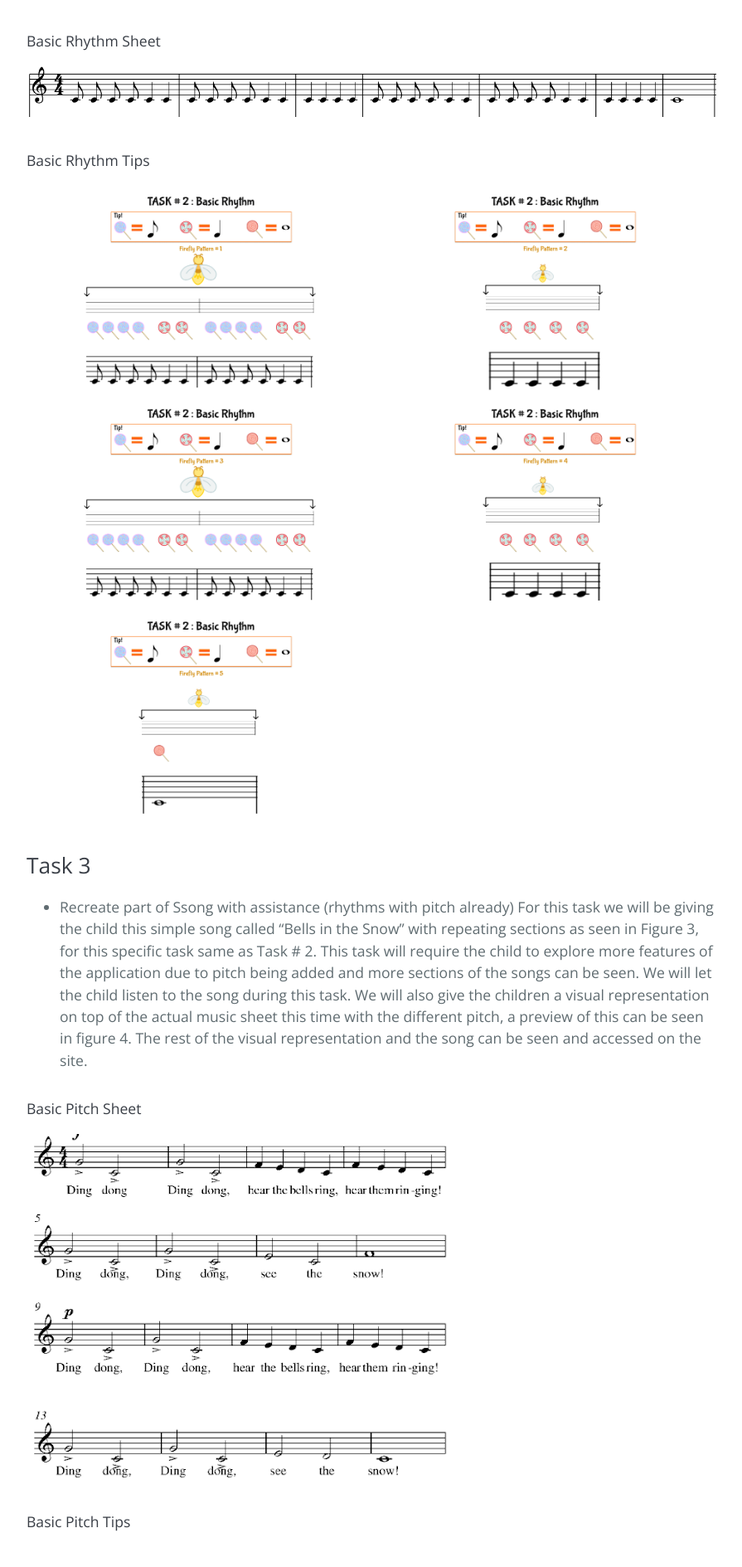
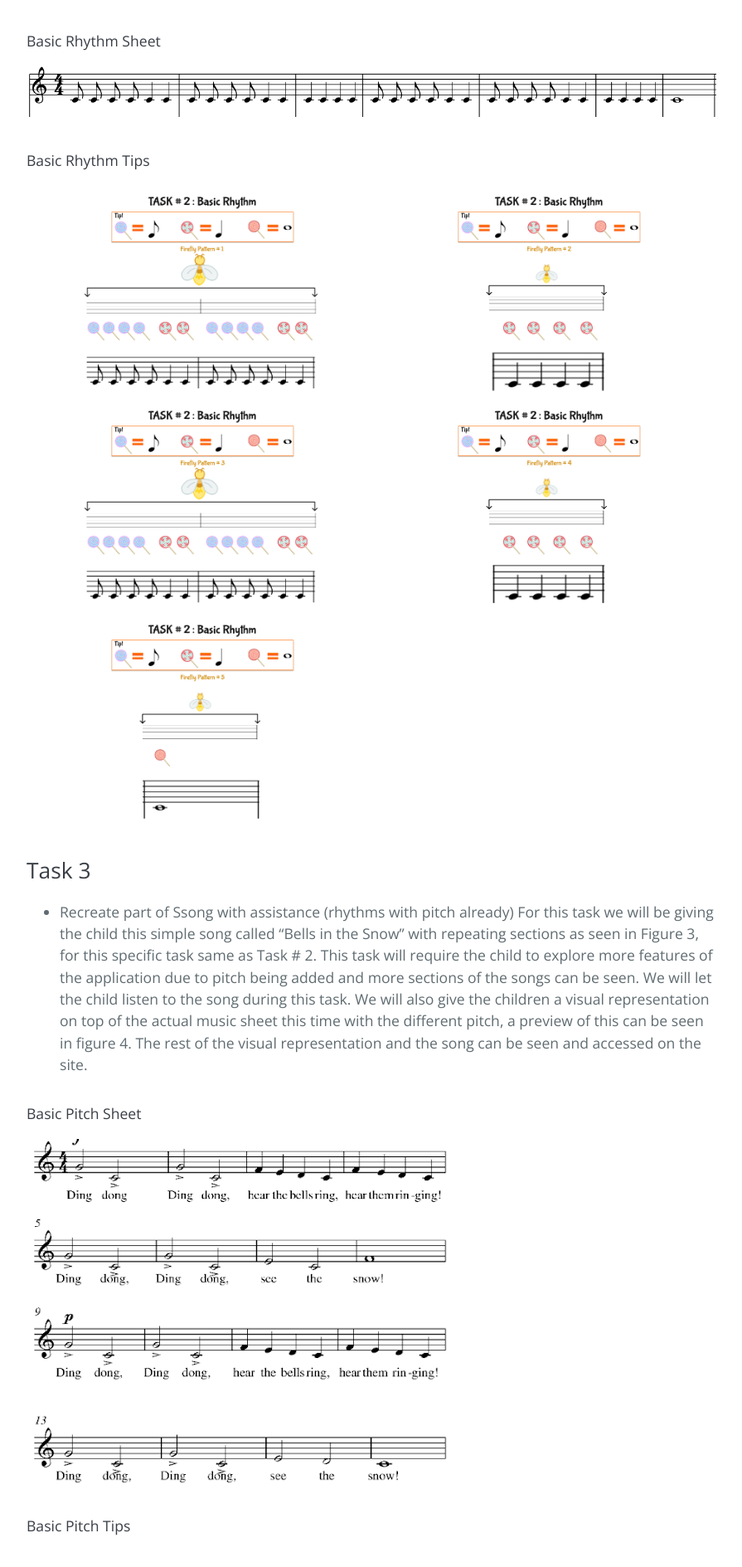
Before and after one commit to joshvalencia7/FireflyX, a Jekyll site: the page built from tasks.md, in a window 1280 px wide. Shown: the part 739-2628 px from the top of the page at 83% size, without its empty margins (192-1087 px from the left). Built offline with Jekyll 4.4.1, drawn with Linux system fonts in a browser that asks for light colours.

Commit message:
Update tasks.md

```diff
--- a/tasks.md
+++ b/tasks.md
@@ -14,11 +14,11 @@ description: This page is a guide for the tasks
 ![Basic Rhythm Sheet](/assets/img/figure1.png)
 
 #### Basic Rhythm Tips
-<img src="/FireflyX/assets/img/figure2.png" width="410"/> <img src="/FireflyX/assets/img/figure3.png" width="410"/>
+<img src="/FireflyX/assets/img/figure2.png" width="413"/> <img src="/FireflyX/assets/img/figure3.png" width="413"/>
 <!--![Basic Rhythm Tips](/assets/img/figure2.png) ![Basic Rhythm Tips2](/assets/img/figure3.png) -->
-<img src="/FireflyX/assets/img/figure4.png" width="410"/> <img src="/FireflyX/assets/img/figure5.png" width="410"/>
+<img src="/FireflyX/assets/img/figure4.png" width="413"/> <img src="/FireflyX/assets/img/figure5.png" width="413"/>
 <!--![Basic Rhythm Tips3](/assets/img/figure4.png) ![Basic Rhythm Tips4](/assets/img/figure5.png) -->
-<img src="/FireflyX/assets/img/figure6.png" width="410"/>
+<img src="/FireflyX/assets/img/figure6.png" width="413"/>
 <!--![Basic Rhythm Tips5](/assets/img/figure6.png) -->
 
 
```
